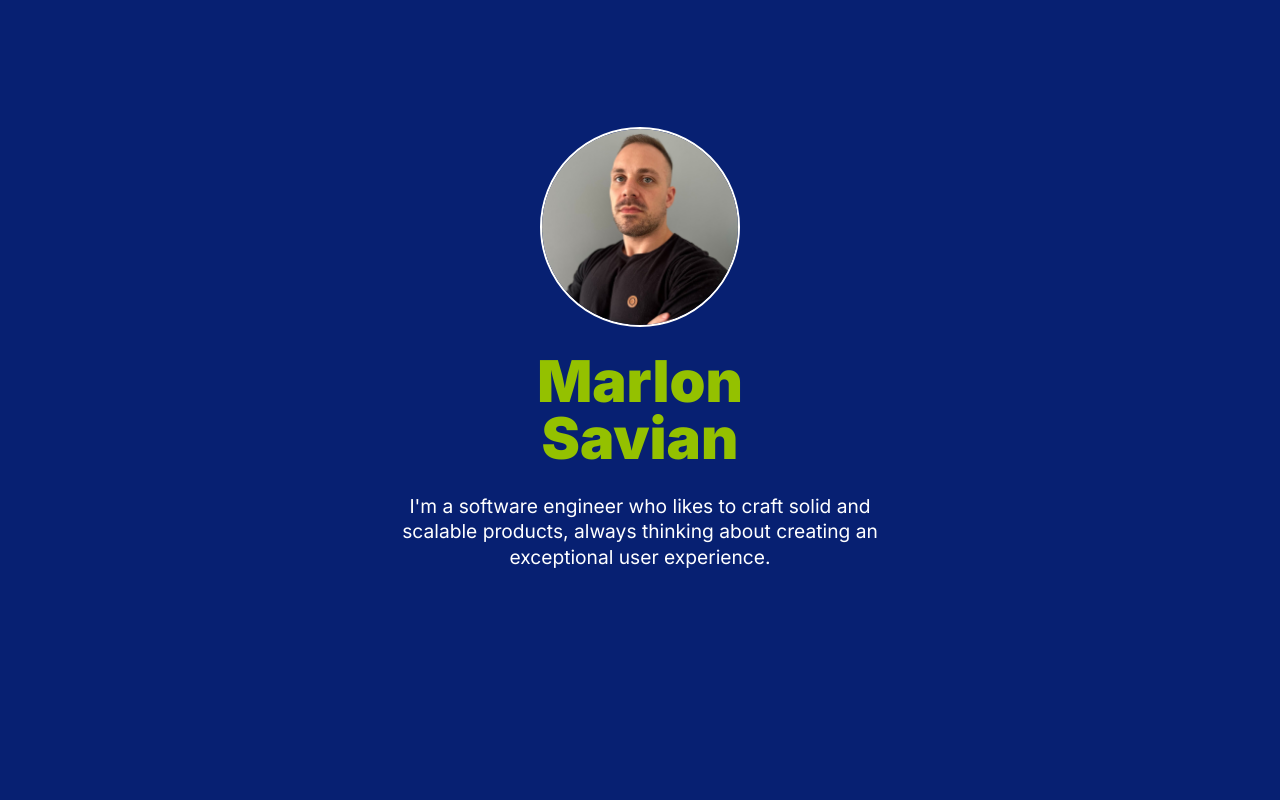
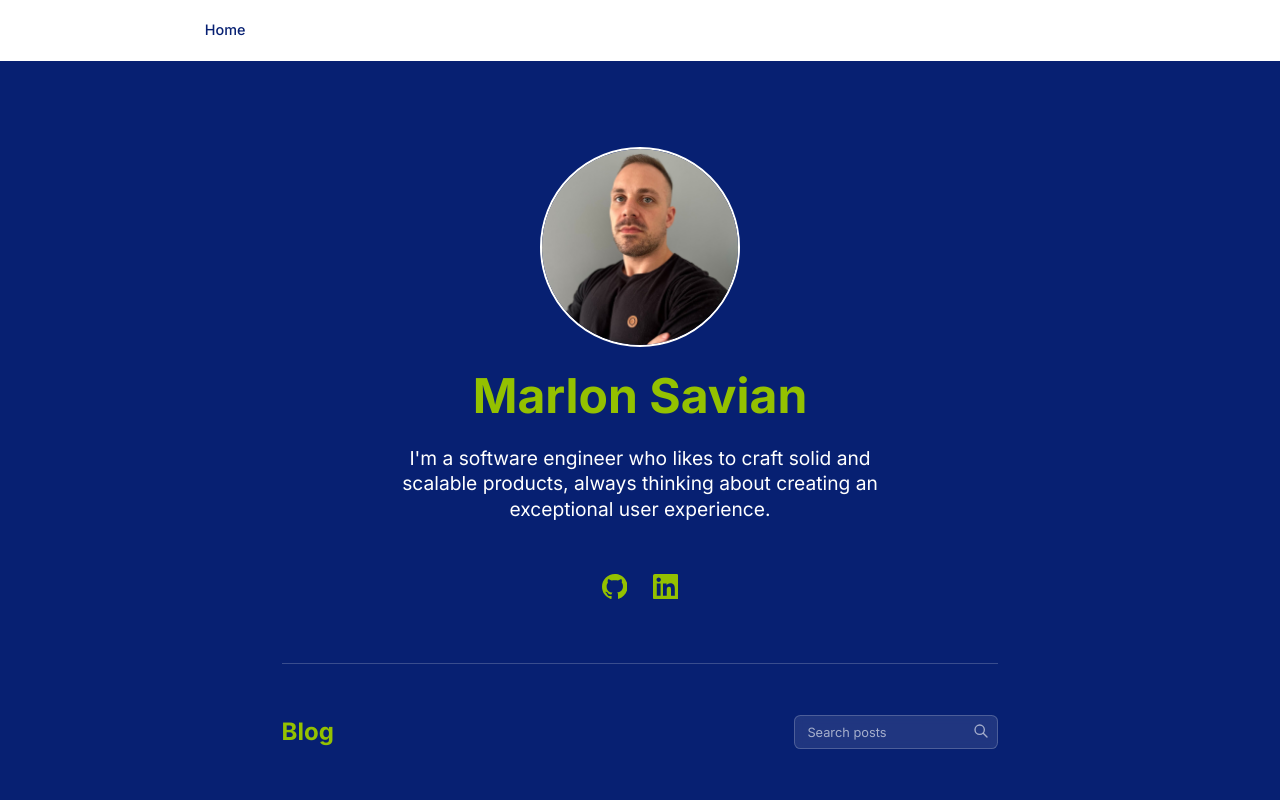
Before and after one commit to mdsavian/marlonsavian.com, a Next.js app: page / in a window 1280 px wide. Shown: the top 800 px of the page. Built offline with nearby package versions, Linux system fonts and the light colour scheme.

Commit message:
wip: add header

```diff
--- a/app/components/Header/index.tsx
+++ b/app/components/Header/index.tsx
@@ -2,27 +2,12 @@
 
 const Header = () => {
   return (
-    <nav className="bg-transparent px-12 md:px-20 h-32 z-50 flex items-center flex-wrap w-full h-44 fixed">
-      <div className="flex grow items-center min-h-16">
-        <div className="flex grow text-4xl font-bold ">
-          <a href="/" className="block text-green">
-            Marlon Savian
+    <nav className="bg-transparent z-50 flex items-center w-full sticky top-0">
+      <div className="w-full max-w-6xl mx-auto px-8 py-6">
+        <div className="flex items-center">
+          <a href="/" className="text-blue hover:text-green transition-colors duration-200 text-lg font-medium">
+            Home
           </a>
-        </div>
-        <div className="flex">
-          <svg
-            xmlns="http://www.w3.org/2000/svg"
-            fill="none"
-            viewBox="0 0 24 24"
-            strokeWidth="1.5"
-            className="w-10 h-10 sm:stroke-blue stroke-green"
-          >
-            <path
-              strokeLinecap="round"
-              strokeLinejoin="round"
-              d="M3.75 6.75h16.5M3.75 12h16.5m-16.5 5.25h16.5"
-            />
-          </svg>
         </div>
       </div>
     </nav>
--- a/app/components/Hero/Title.tsx
+++ b/app/components/Hero/Title.tsx
@@ -5,10 +5,10 @@
     <AnimatedComponent
       tag="h1"
       id="header-software-engineer"
-      className="text-green text-6xl md:text-7xl font-black text-center opacity-0"
+      className="text-green text-5xl md:text-6xl font-bold text-center opacity-0"
       animationClass="animate-fade-in-up"
     >
-      Marlon <br /> Savian
+      Marlon Savian
     </AnimatedComponent>
   );
 };
--- a/app/components/Hero/index.tsx
+++ b/app/components/Hero/index.tsx
@@ -4,16 +4,52 @@
 
 const Hero: React.FC = () => {
   return (
-    <section className="flex flex-col items-center justify-center bg-blue pb-12 md:pb-32 w-full relative z-[-5] min-h-screen">
-      <div className="flex flex-col items-center py-0 px-16 w-full max-w-screen-2xl 2xl:max-w-[1700px] text-center">
+    <section className="flex flex-col bg-blue w-full relative min-h-screen">
+      <div className="w-full max-w-6xl mx-auto px-8 flex flex-col items-center justify-center pt-20 pb-20 text-center flex-1">
+
         <div className="mb-8">
           <Photo />
         </div>
 
-        <Title />
+        <div className="mb-8">
+          <Title />
+        </div>
 
-        <div className="mt-8">
+        <div className="mb-16 max-w-2xl">
           <SubTitle />
+        </div>
+
+        <div className="flex items-center space-x-8 mb-20">
+          {/* GitHub Icon */}
+          <a href="https://github.com/mdsavian" className="text-green hover:text-white transition-colors">
+            <svg className="w-8 h-8" fill="currentColor" viewBox="0 0 24 24">
+              <path d="M12 0c-6.626 0-12 5.373-12 12 0 5.302 3.438 9.8 8.207 11.387.599.111.793-.261.793-.577v-2.234c-3.338.726-4.033-1.416-4.033-1.416-.546-1.387-1.333-1.756-1.333-1.756-1.089-.745.083-.729.083-.729 1.205.084 1.839 1.237 1.839 1.237 1.07 1.834 2.807 1.304 3.492.997.107-.775.418-1.305.762-1.604-2.665-.305-5.467-1.334-5.467-5.931 0-1.311.469-2.381 1.236-3.221-.124-.303-.535-1.524.117-3.176 0 0 1.008-.322 3.301 1.23.957-.266 1.983-.399 3.003-.404 1.02.005 2.047.138 3.006.404 2.291-1.552 3.297-1.23 3.297-1.30.653 1.653.242 2.874.118 3.176.77.84 1.235 1.911 1.235 3.221 0 4.609-2.807 5.624-5.479 5.921.43.372.823 1.102.823 2.222v3.293c0 .319.192.694.801.576 4.765-1.589 8.199-6.086 8.199-11.386 0-6.627-5.373-12-12-12z"/>
+            </svg>
+          </a>
+
+          {/* LinkedIn Icon */}
+          <a href="https://www.linkedin.com/in/marlon-savian/" className="text-green hover:text-white transition-colors">
+            <svg className="w-8 h-8" fill="currentColor" viewBox="0 0 24 24">
+              <path d="M20.447 20.452h-3.554v-5.569c0-1.328-.027-3.037-1.852-3.037-1.853 0-2.136 1.445-2.136 2.939v5.667H9.351V9h3.414v1.561h.046c.477-.9 1.637-1.85 3.37-1.85 3.601 0 4.267 2.37 4.267 5.455v6.286zM5.337 7.433c-1.144 0-2.063-.926-2.063-2.065 0-1.138.92-2.063 2.063-2.063 1.14 0 2.064.925 2.064 2.063 0 1.139-.925 2.065-2.064 2.065zm1.782 13.019H3.555V9h3.564v11.452zM22.225 0H1.771C.792 0 0 .774 0 1.729v20.542C0 23.227.792 24 1.771 24h20.451C23.2 24 24 23.227 24 22.271V1.729C24 .774 23.2 0 22.222 0h.003z"/>
+            </svg>
+          </a>
+        </div>
+
+        {/* Blog Section */}
+        <div className="w-full max-w-4xl border-t border-white/20 pt-16">
+          <div className="flex items-center justify-between mb-8 flex-wrap gap-4">
+            <h2 className="text-green text-3xl font-bold">Blog</h2>
+            <div className="relative">
+              <input
+                type="text"
+                placeholder="Search posts"
+                className="bg-white/10 text-white placeholder-white/60 px-4 py-2 rounded-lg border border-white/20 focus:border-green focus:outline-none w-64 backdrop-blur-sm"
+              />
+              <svg className="w-5 h-5 text-white/60 absolute right-3 top-2.5" fill="none" stroke="currentColor" viewBox="0 0 24 24">
+                <path strokeLinecap="round" strokeLinejoin="round" strokeWidth={2} d="M21 21l-6-6m2-5a7 7 0 11-14 0 7 7 0 0114 0z" />
+              </svg>
+            </div>
+          </div>
         </div>
       </div>
     </section>
--- a/app/page.tsx
+++ b/app/page.tsx
@@ -5,7 +5,7 @@
 export default function Home() {
   return (
     <div className="relative">
-      {/* <Header /> */}
+      <Header />
       <main>
         <Hero />
         <Footer />
```
